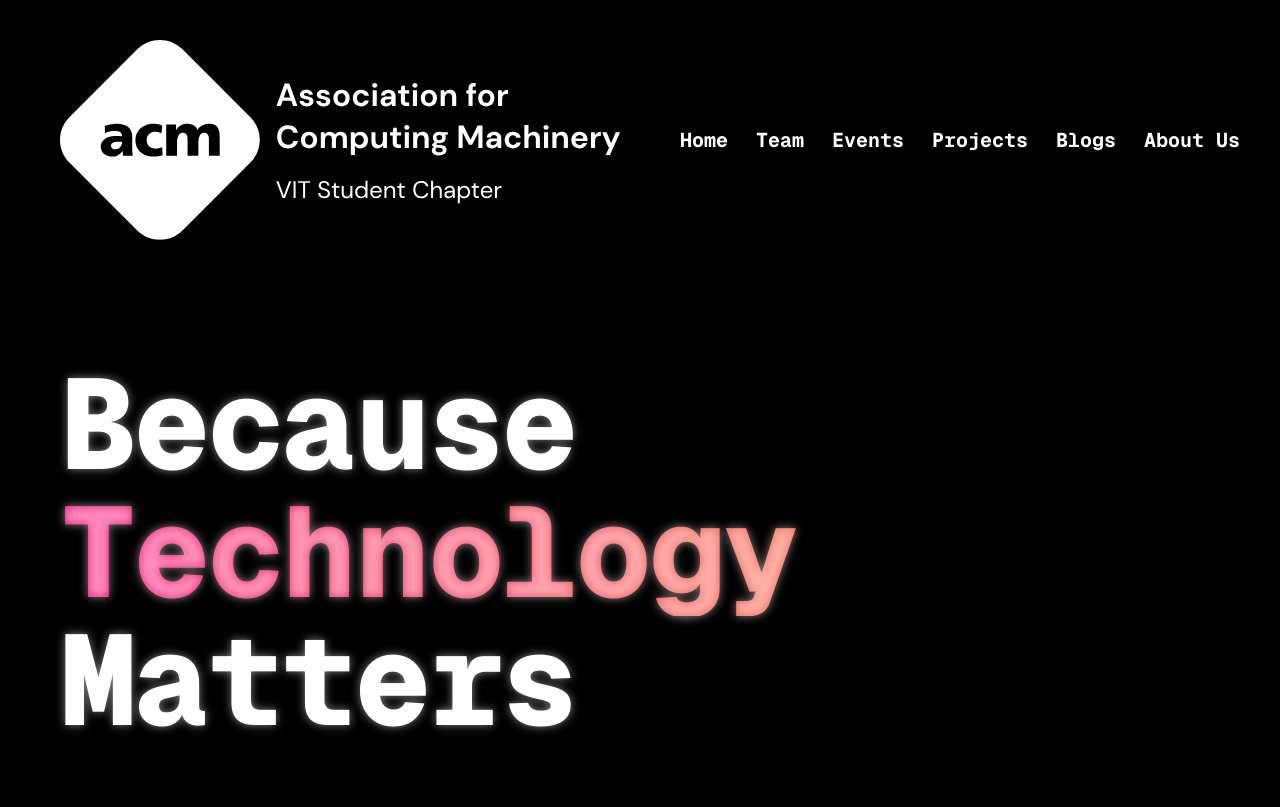
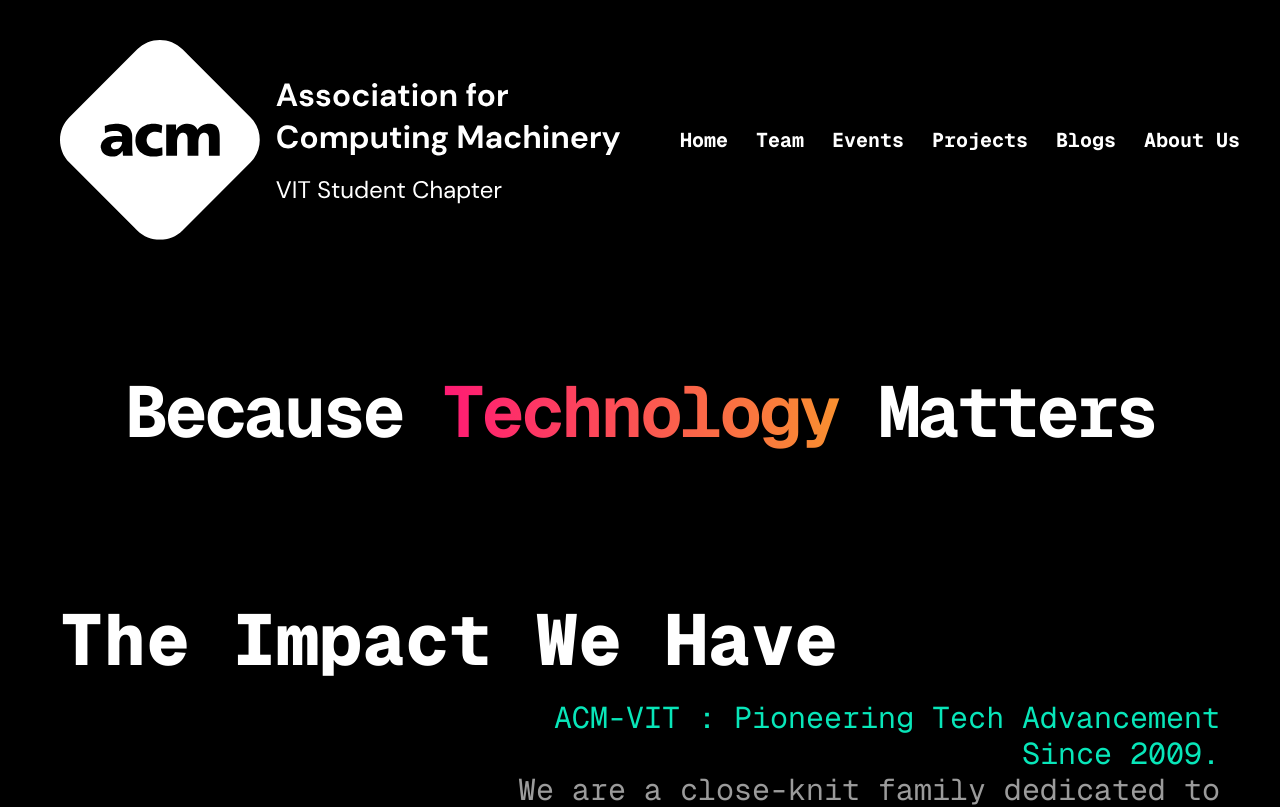
Before and after one commit to RohanKhatua/acm-website-24, a Next.js app: page / in a window 1280 px wide. Shown: the top 807 px of the page. Built offline with nearby package versions, Linux system fonts and the light colour scheme.

Commit message:
fix hero

```diff
--- a/package.json
+++ b/package.json
@@ -21,12 +21,14 @@
     "clsx": "^2.1.0",
     "drizzle-orm": "^0.29.3",
     "embla-carousel-react": "^8.0.0-rc19",
+    "framer-motion": "^11.0.25",
     "geist": "^1.2.1",
     "next": "^14.0.4",
+    "next-themes": "^0.3.0",
     "radix-ui": "^1.0.1",
     "react": "18.2.0",
     "react-dom": "18.2.0",
-    "tailwind-merge": "^2.2.0",
+    "tailwind-merge": "^2.2.2",
     "tailwindcss-animate": "^1.0.7",
     "zod": "^3.22.4"
   },
--- a/src/app/layout.tsx
+++ b/src/app/layout.tsx
@@ -1,6 +1,7 @@
 import "~/styles/globals.css";
 
 import { GeistMono } from "geist/font/mono";
+import { ThemeProvider } from "~/components/theme-provider";
 
 export const metadata = {
   title: "ACM-VIT",
@@ -15,7 +16,13 @@
 }) {
   return (
     <html lang="en">
-      <body className={`${GeistMono.className}`}>{children}</body>
+
+      <body className={`${GeistMono.className}`}>
+        <ThemeProvider attribute="class" defaultTheme="dark" enableSystem disableTransitionOnChange>
+          {children}
+        </ThemeProvider>
+      </body>
+
     </html>
   );
 }
--- a/src/app/page.tsx
+++ b/src/app/page.tsx
@@ -4,16 +4,19 @@
 import Team from "~/components/team";
 import Events from "~/components/events";
 import Contact from "~/components/contact";
+import { AuroraBackground } from "~/components/ui/aurora-background";
 
 export default function HomePage() {
   return (
     <main className="flex flex-col space-y-5 bg-black text-white p-5">
+
       <Nav />
       <Hero />
       <ImpactBox />
       <Team />
       {/* <Events /> */}
       <Contact></Contact>
+
     </main>
   );
 }
--- a/src/components/hero.tsx
+++ b/src/components/hero.tsx
@@ -1,11 +1,27 @@
+import { AuroraBackground } from "./ui/aurora-background";
+import { motion } from "framer-motion"
+
 export default function Hero() {
     return (
-        <div className="py-20 pl-10">
-            <div className="flex flex-col text-7xl sm:text-6xl md:text-9xl font-extrabold tracking-tight text-glow">
-                Because
-                <div className="custom-gradient">Technology</div>
-                Matters
+        // <div className="py-20 pl-10">
+        //     <div className="flex flex-col text-7xl sm:text-6xl md:text-9xl font-extrabold tracking-tight text-glow">
+        //         Because
+        //         <div className="custom-gradient">Technology</div>
+        //         Matters
+        //     </div>
+        // </div>
+
+        <header className="w-full py-12 md:py-16 lg:py-20 xl:py-24">
+            <div className="container px-4 flex flex-col items-center gap-4 text-center">
+                <div className="space-y-2">
+                    <h1 className="text-3xl font-bold tracking-tighter sm:text-4xl md:text-5xl lg:text-7xl/none">
+                        Because
+                        <span className="custom-gradient px-10">Technology</span>
+                        Matters
+                    </h1>
+                </div>
             </div>
-        </div>
+        </header>
+
     );
 }
--- /dev/null
+++ b/src/components/theme-provider.tsx
@@ -0,0 +1,9 @@
+"use client"
+
+import * as React from "react"
+import { ThemeProvider as NextThemesProvider } from "next-themes"
+import { type ThemeProviderProps } from "next-themes/dist/types"
+
+export function ThemeProvider({ children, ...props }: ThemeProviderProps) {
+    return <NextThemesProvider {...props}>{children}</NextThemesProvider>
+}
--- /dev/null
+++ b/src/components/ui/aurora-background.tsx
@@ -0,0 +1,54 @@
+"use client";
+import { cn } from "../../lib/utils";
+import React, { ReactNode } from "react";
+
+interface AuroraBackgroundProps extends React.HTMLProps<HTMLDivElement> {
+    children: ReactNode;
+    showRadialGradient?: boolean;
+}
+
+export const AuroraBackground = ({
+    className,
+    children,
+    showRadialGradient = true,
+    ...props
+}: AuroraBackgroundProps) => {
+    return (
+        <main>
+            <div
+                className={cn(
+                    "relative flex flex-col  h-[100vh] items-center justify-center bg-zinc-50 dark:bg-zinc-900  text-slate-950 transition-bg",
+                    className
+                )}
+                {...props}
+            >
+                <div className="absolute inset-0 overflow-hidden">
+                    <div
+                        //   I'm sorry but this is what peak developer performance looks like // trigger warning
+                        className={cn(
+                            `
+            [--white-gradient:repeating-linear-gradient(100deg,var(--white)_0%,var(--white)_7%,var(--transparent)_10%,var(--transparent)_12%,var(--white)_16%)]
+            [--dark-gradient:repeating-linear-gradient(100deg,var(--black)_0%,var(--black)_7%,var(--transparent)_10%,var(--transparent)_12%,var(--black)_16%)]
+            [--aurora:repeating-linear-gradient(100deg,var(--blue-500)_10%,var(--indigo-300)_15%,var(--blue-300)_20%,var(--violet-200)_25%,var(--blue-400)_30%)]
+            [background-image:var(--white-gradient),var(--aurora)]
+            dark:[background-image:var(--dark-gradient),var(--aurora)]
+            [background-size:300%,_200%]
+            [background-position:50%_50%,50%_50%]
+            filter blur-[10px] invert dark:invert-0
+            after:content-[""] after:absolute after:inset-0 after:[background-image:var(--white-gradient),var(--aurora)]
+            after:dark:[background-image:var(--dark-gradient),var(--aurora)]
+            after:[background-size:200%,_100%]
+            after:animate-aurora after:[background-attachment:fixed] after:mix-blend-difference
+            pointer-events-none
+            absolute -inset-[10px] opacity-50 will-change-transform`,
+
+                            showRadialGradient &&
+                            `[mask-image:radial-gradient(ellipse_at_100%_0%,black_10%,var(--transparent)_70%)]`
+                        )}
+                    ></div>
+                </div>
+                {children}
+            </div>
+        </main>
+    );
+};
--- a/tailwind.config.ts
+++ b/tailwind.config.ts
@@ -1,4 +1,8 @@
 import type { Config } from "tailwindcss"
+
+const {
+  default: flattenColorPalette
+} = require("tailwindcss/lib/util/flattenColorPalette");
 
 const config = {
   darkMode: ["class"],
@@ -7,7 +11,7 @@
     './components/**/*.{ts,tsx}',
     './app/**/*.{ts,tsx}',
     './src/**/*.{ts,tsx}',
-	],
+  ],
   prefix: "",
   theme: {
     container: {
@@ -67,14 +71,34 @@
           from: { height: "var(--radix-accordion-content-height)" },
           to: { height: "0" },
         },
+        "aurora": {
+          from: {
+            backgroundPosition: "50% 50%, 50% 50%"
+          },
+          to: {
+            backgroundPosition: "350% 50%, 350% 50%"
+          }
+        }
       },
       animation: {
         "accordion-down": "accordion-down 0.2s ease-out",
         "accordion-up": "accordion-up 0.2s ease-out",
+        "aurora": "aurora 60s linear infinite"
       },
     },
   },
-  plugins: [require("tailwindcss-animate")],
+  plugins: [require("tailwindcss-animate"), addVariablesForColors],
 } satisfies Config
 
+function addVariablesForColors({addBase, theme}:any) {
+  let allColors = flattenColorPalette(theme("colors"));
+  let newVars = Object.fromEntries(
+    Object.entries(allColors).map(([key, val]) => [`--${key}`, val])
+  );
+
+  addBase({
+    ":root": newVars
+  });
+}
+
 export default config
```
Also changed, not shown: 1 other file (tests, documents, lock files or other folders).
